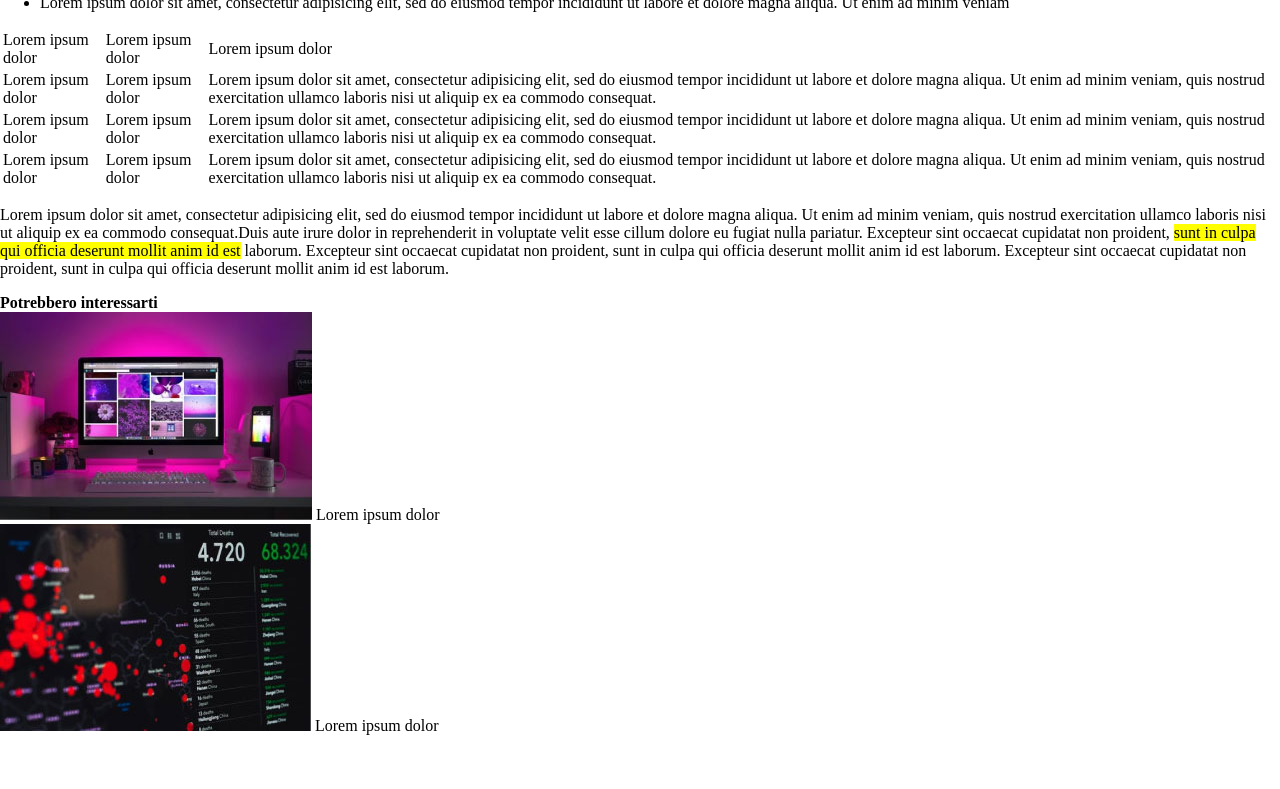
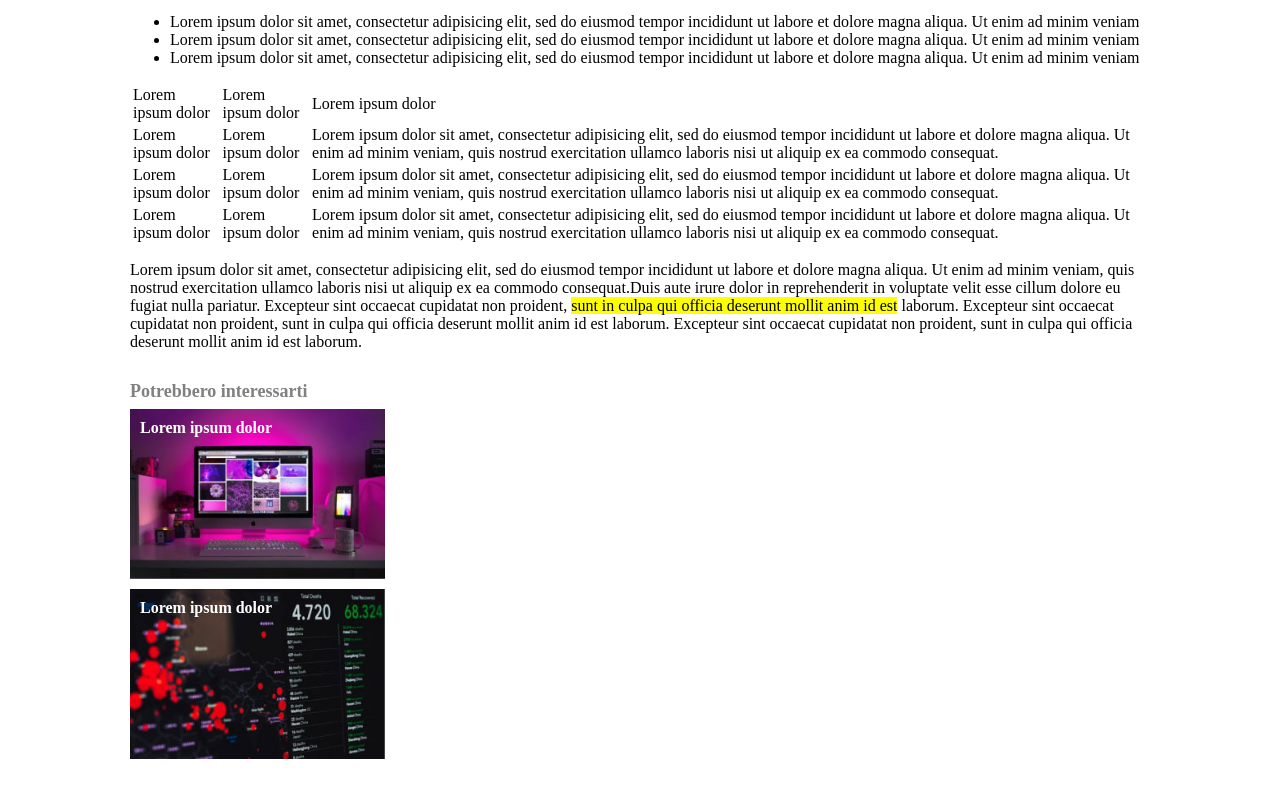
Before and after one commit to MGPasinetti/html-css-booleaner, a plain HTML site: page bonus/index.html in a window 1280 px wide. Shown: the part 814-1603 px from the top of the page. Before the commit the page ends 1549 px from the top, so only its background shows below. Drawn offline with Linux system fonts and the light colour scheme.

Commit message:
file finito

```diff
--- a/bonus/index.html
+++ b/bonus/index.html
@@ -75,15 +75,9 @@
       <!-- potrebbero interessarti + 2 img -->
       <div id="titolo_footer"><strong>Potrebbero interessarti</strong></div>
 
-      <div class="img_footer">
-        <img src="img/monitor.jpg" alt="Monitor">
-        <span class="lorem">Lorem ipsum dolor</span>
-      </div>
+      <div class="img_footer img1">Lorem ipsum dolor</div>
 
-      <div class="img_footer">
-        <img src="img/graph.jpg" alt="Grafico su pc">
-        <span class="lorem">Lorem ipsum dolor</span>
-      </div>
+      <div class="img_footer img2">Lorem ipsum dolor</div>
 
     </footer>
 
--- a/bonus/styles/style2.css
+++ b/bonus/styles/style2.css
@@ -1,6 +1,11 @@
 body {
     margin: 0;
   }
+
+/* main */
+main {
+    margin: 0 130px;
+}
 
 /* header */
 header {
@@ -16,3 +21,32 @@ header > img {
     bottom: 10px;
     left: 5px;
 }
+
+/* footer */
+footer {
+    margin: 30px 130px;
+  }
+
+#titolo_footer {
+    color: grey;
+    font-size: 18px;
+    margin-bottom: 7px;
+}
+
+.img_footer {
+    background-size: contain;
+    background-repeat: no-repeat;
+    height: 150px;
+    color: white;
+    padding: 10px;
+    font-weight: bold;
+}
+
+.img1 {
+    background-image: url(../img/monitor.jpg);
+    margin-bottom: 10px;
+}
+
+.img2 {
+    background-image: url(../img/graph.jpg);
+}
```
